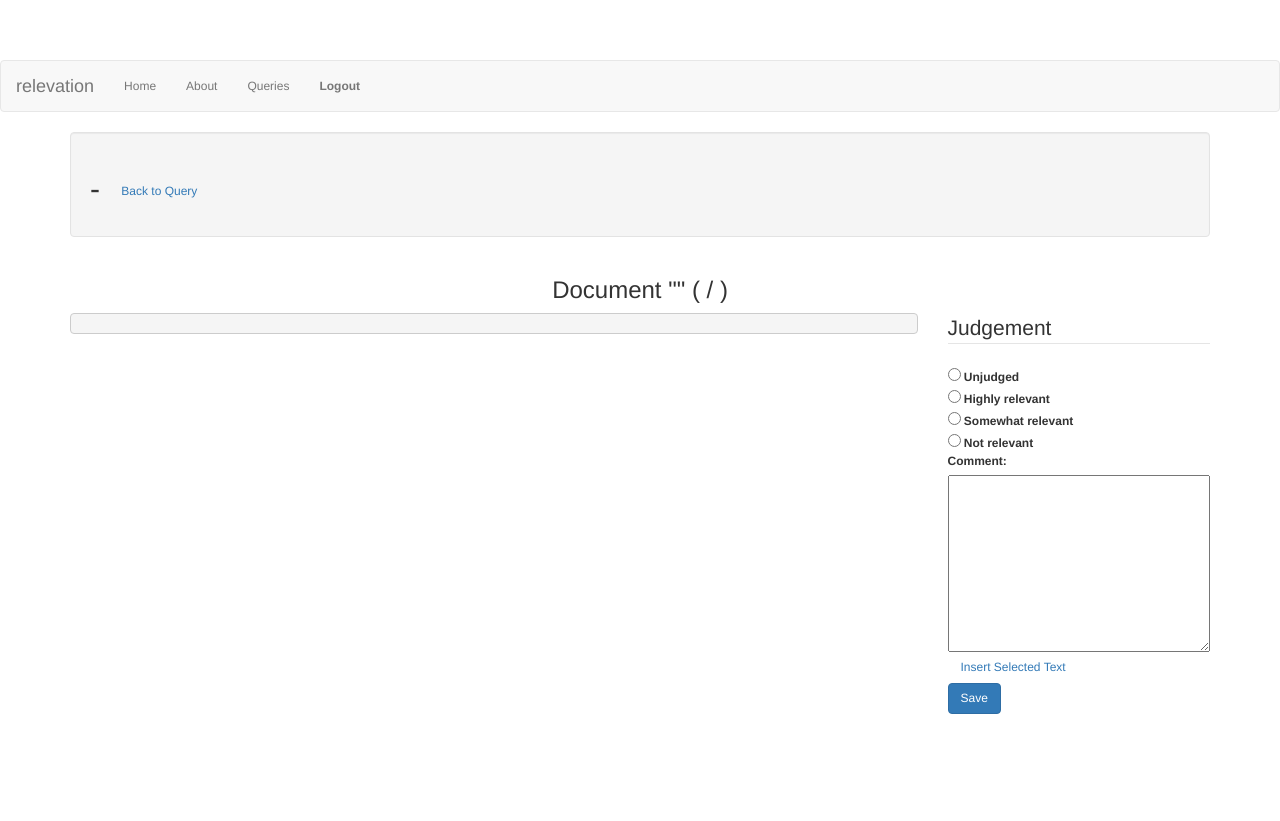
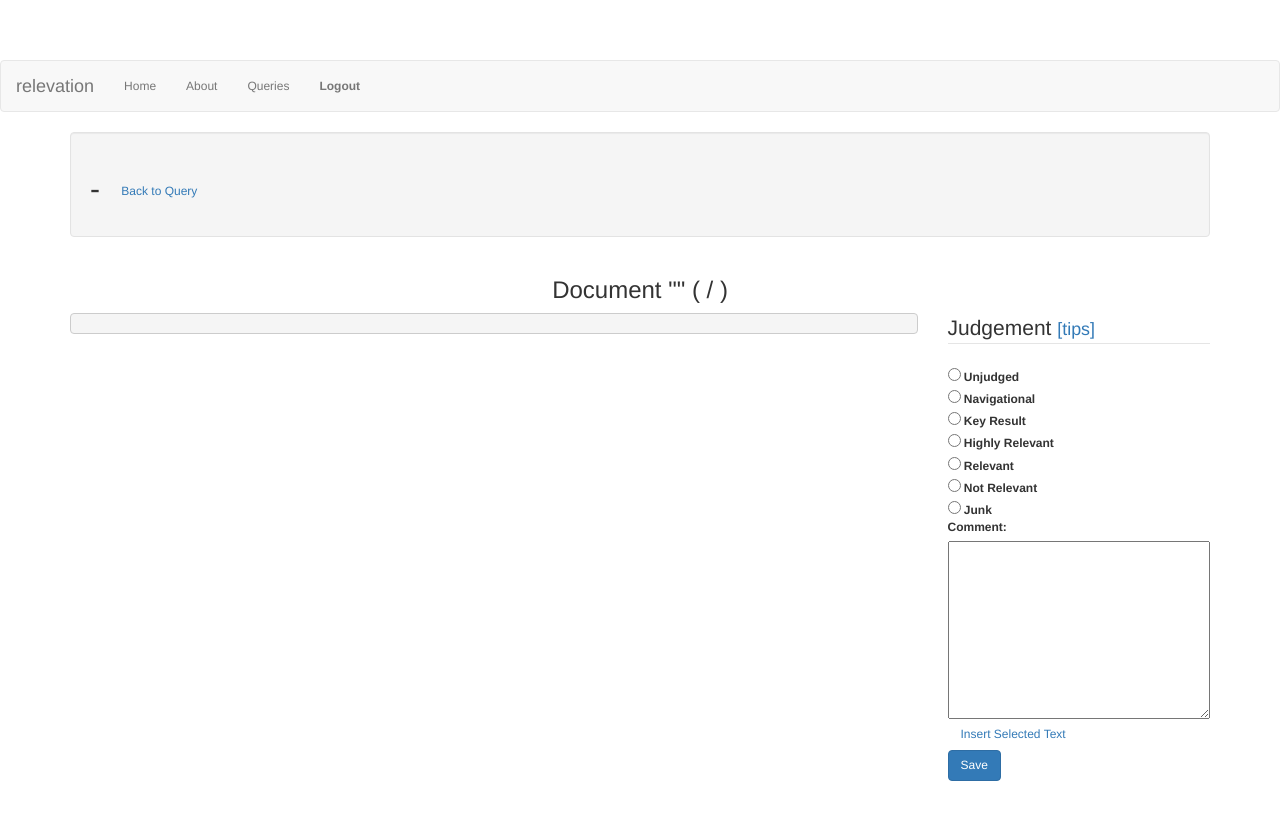
Before and after one commit to ielab/relevation, a Django app: template judgementapp/templates/judgementapp/document.html in a window 1280 px wide. Shown: the top 821 px of the page. Run offline with Django 3.2, Linux system fonts and the light colour scheme; the template is opened without the code that fills it, so the values that code supplies are empty; parts of the project's set-up code (start-up, migrations or seed data) failed here and were passed over; some libraries are stand-ins or nearby versions.

Commit message:
add tootip for relevance scales

```diff
--- a/judgementapp/templates/judgementapp/document.html
+++ b/judgementapp/templates/judgementapp/document.html
@@ -2,9 +2,23 @@
 
 {% block content %}
 
-
-
-
+    <style type="text/css">
+      .tooltip-inner {
+        background: white;
+        color: black;
+        max-width: 500px !important;
+      }
+      .scale_tips {
+        text-align: left;
+      }
+      .scale_tips table {
+        border-collapse: collapse;
+      }
+      .scale_tips table, th, td {
+        border: 1px solid black;
+        padding: 2px 10px 2px 10px;
+      }
+    </style>
 
 	   <div class="well">
 
@@ -74,23 +88,35 @@
                   Criteria: {{ query.criteria }}
                 {% endif %}
 
-                <legend>Judgement</legend>
+                <legend>Judgement <a href="#" id="judge_tips" data-toggle="tooltip" data-html="true" title="TIPS!"><small>[tips]</small></a></legend>
                 <div class="control-group">
                     <label class="radio">
                       <input type="radio" name="relevance" id="relevance1" value="-1" {% if judgement.relevance == -1 %} checked {% endif %}>
                       Unjudged
                     </label><br>
                     <label class="radio">
+                     <input type="radio" name="relevance" id="relevance5" value="5" {% if judgement.relevance == 5 %} checked {% endif %}>
+                      Navigational
+                    </label><br>
+                    <label class="radio">
+                     <input type="radio" name="relevance" id="relevance4" value="4" {% if judgement.relevance == 4 %} checked {% endif %}>
+                      Key Result
+                    </label><br>
+                    <label class="radio">
+                     <input type="radio" name="relevance" id="relevance3" value="3" {% if judgement.relevance == 3 %} checked {% endif %}>
+                      Highly Relevant
+                    </label><br>
+                    <label class="radio">
                      <input type="radio" name="relevance" id="relevance2" value="2" {% if judgement.relevance == 2 %} checked {% endif %}>
-                      Highly relevant
+                      Relevant
                     </label><br>
                     <label class="radio">
                       <input type="radio" name="relevance" id="relevance1" value="1" {% if judgement.relevance == 1 %} checked {% endif %}>
-                      Somewhat relevant
+                      Not Relevant
                     </label><br>
                     <label class="radio">
-                      <input type="radio" name="relevance" id="relevance0" value="0" {% if judgement.relevance == 0 %} checked {% endif %}>
-                      Not relevant
+                      <input type="radio" name="relevance" id="relevance1" value="-2" {% if judgement.relevance == -2 %} checked {% endif %}>
+                      Junk
                     </label>
                 </div>
                  <div class="control-group">
@@ -117,5 +143,13 @@
 
     </div>
 
-
+    <script>
+      $("#judge_tips").attr("title",
+        "<table class='scale_tips'><tr><th>Navigational</th> <td>This page represents a home page of an entity directly named by the query; the user may be searching for this specific page or site.</td></tr><tr><th>Key Result</th> <td>This page or site is dedicated to the topic; authoritative and comprehensive, it is worthy of being a top result in a web search engine.</td></tr><tr><th>Highly Relevant</th><td>The content of this page provides substantial information on the topic.</td></tr><tr><th>Relevant</th><td>The content of this page provides some information on the topic, which may be minimal; the relevant information must be on that page, not just promising-looking anchor text pointing to a possibly useful page.</td></tr><tr><th>Not Relevant</th><td>The content of this page does not provide useful information on the topic, but may provide useful information on other topics, including other interpretations of the same query.</td></tr><tr><th>Junk</th><td>This page does not appear to be useful for any reasonable purpose; it may be spam or junk.</td></tr></table>"
+      );
+      $("#judge_tips").tooltip({
+        placement: "left",
+        container: "body"
+      });
+    </script>
 {% endblock %}
```
